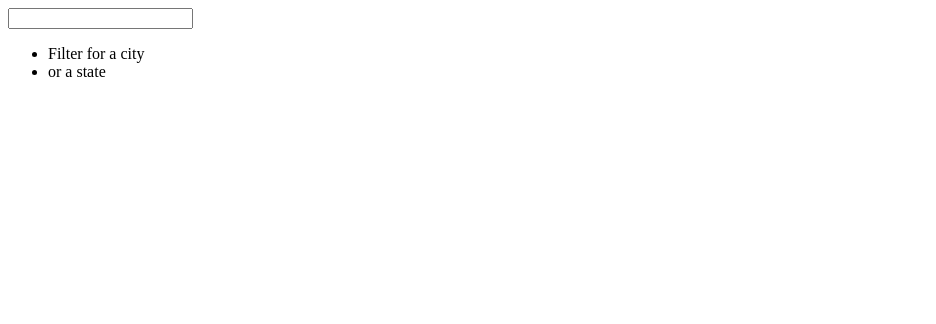
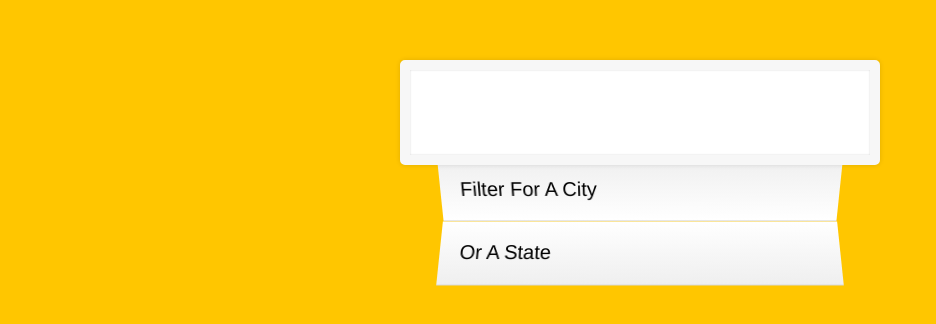
Before and after one commit to sagna-alvarez/ajax-type-ahead, a plain HTML site: page index.html in a window 1280 px wide. Shown: the whole page, without its empty margins (0-936 px from the left). Drawn offline with Linux system fonts and the light colour scheme; no server answers.

Commit message:
project done

```diff
--- a/index.html
+++ b/index.html
@@ -5,6 +5,7 @@
 
     <title>Type Ahead 👀</title>
     <link rel="stylesheet" href="/style.css">
+    <link rel="icon" href="https://fav.farm/🔥" />
 </head>
 <body>
     <form class="search-form" >
@@ -23,6 +24,43 @@
         .then(blob => blob.json())
         .then(data => cities.push(...data));
 
+        function findMatches(wordToMatch, cities) {
+            return cities.filter(place => {
+                const regex = new RegExp(wordToMatch, 'gi');
+                return place.city.match(regex) || place.state.match(regex)
+            });
+        }
+
+        function numberWithCommas(x) {
+            return x.toString().replace(/\B(?=(\d{3})+(?!\d))/g, ',');
+        }
+
+        function displayMatches() {
+            const matchArray = findMatches(this.value, cities);
+            const html = matchArray.map(place => {
+                const regex = new RegExp(this.value, 'gi');
+                const cityName = place.city.replace(regex, `<span class="hl">${this.value}</span>`);
+                const stateName = place.state.replace(regex, `<span class="hl">${this.value}</span>`);
+
+                return `
+                <li>
+                    <span class="name">${cityName}, ${stateName}</span>
+                    <span class="population">${numberWithCommas(place.population)}</span>
+                </li>`;
+            }).join('');
+
+            suggestions.innerHTML = html;
+
+        }
+
+        const searchInput = document.querySelector('.search');
+        const suggestions = document.querySelector('.suggestions');
+
+        searchInput.addEventListener('change', displayMatches);
+        searchInput.addEventListener('keyup', displayMatches);
+
+
+
     </script>
 </body>
 </html>
--- a/style.css
+++ b/style.css
@@ -0,0 +1,73 @@
+html {
+    box-sizing: border-box;
+    background: #ffc600;
+    font-family: 'helvetica neue';
+    font-size: 20px;
+    font-weight: 200;
+}
+
+*, *:before, *:after {
+    box-sizing: inherit;
+}
+
+input {
+    width: 100%;
+    padding: 20px;
+}
+
+.search-form {
+    max-width: 400px;
+    margin: 50px auto;
+}
+
+.search {
+    margin: 0;
+    text-align: center;
+    outline: 0;
+    border: 10px solid #f7f7f7;
+    width: 120%;
+    left: -10%;
+    position: relative;
+    top: 10px;
+    z-index: 2;
+    border-radius: 5px;
+    font-size: 40px;
+    box-shadow:0 0 5px rgba(0, 0, 0, 0.12), inset 0 0 2px rgba(0, 0, 0, 0.19);
+}
+
+.suggestions {
+    margin: 0;
+    padding: 0;
+    position: relative;
+}
+
+.suggestions li {
+    background: white;
+    list-style: none;
+    border-bottom: 1px solid #d8d8d8;
+    box-shadow: 0 0 10px rgbs(0,0,0,0.14);
+    margin: 0;
+    padding: 20px;
+    transition: background 0.2s;
+    display: flex;
+    justify-content: space-between;
+    text-transform: capitalize;
+}
+
+.suggestions li:nth-child(even) {
+    transform: perspective(100px) rotateX(3deg) translateY(2px) scale(1.001);
+    background: linear-gradient(to bottom,  #ffffff 0%,#EFEFEF 100%);
+}
+
+.suggestions li:nth-child(odd) {
+    transform: perspective(100px) rotateX(-3deg) translateY(3px);
+    background: linear-gradient(to top, #ffffff 0%, #efefef 100%);
+}
+
+span.population {
+    font-size: 15px;
+}
+
+.hl{
+    background: #ffc600;
+}
```
